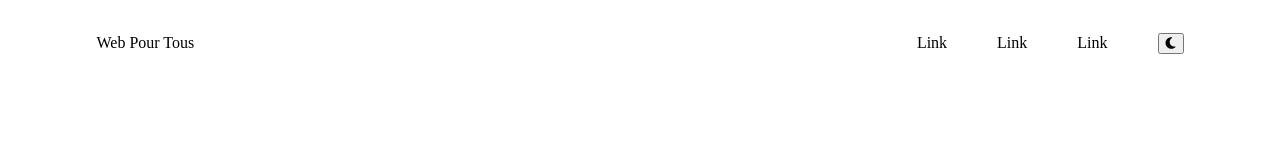
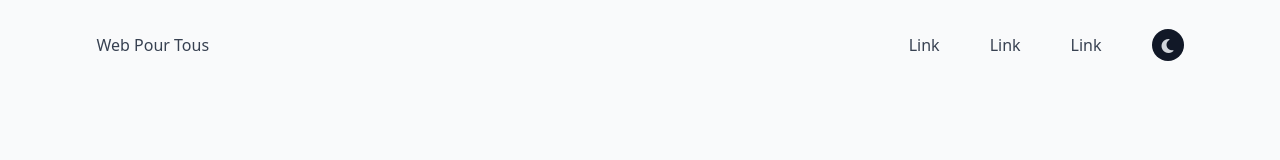
Before and after one commit to loddaa/web-pour-tous, a plain HTML site: page index.html in a window 1280 px wide. Drawn offline with Linux system fonts and the light colour scheme.

Commit message:
Change CSS darktheme variables

```diff
--- a/index.html
+++ b/index.html
@@ -40,7 +40,9 @@
         </header>
 
         <main>
+            <section class="hero">
 
+            </section>
         </main>
 
         <footer>
--- a/public/css/main.css
+++ b/public/css/main.css
@@ -9,13 +9,15 @@ html {
 }
 
 * {
-    --bg-light: white;
-    --bg-dark: black;
-    --text-dark: black;
-    --text-light: white;
+    --bg-light: rgb(249 250 251);
+    --bg-dark: rgb(17 24 39);
+    --text-dark: rgb(55 65 81);
+    --text-light: rgb(209 213 219);
 
     --px-section-desktop: 7%;
     --py-section-desktop: 50px;
+
+    font-family: system-ui, -apple-system, BlinkMacSystemFont, 'Segoe UI', Roboto, Oxygen, Ubuntu, Cantarell, 'Open Sans', 'Helvetica Neue', sans-serif;
 }
 
 .display-none {
@@ -50,6 +52,30 @@ nav ul {
     gap: 50px;
 }
 
+.light-theme-switch {
+    background: var(--bg-dark);
+    color: var(--text-light);
+    border: none;
+    text-align: center;
+    width: 2rem;
+    height: 2rem;
+    line-height: 2rem;
+    font-size: 1rem;
+    border-radius: 50%;
+}
+
+.dark-theme-switch {
+    background: var(--bg-light);
+    color: var(--text-dark);
+    border: none;
+    text-align: center;
+    width: 2rem;
+    height: 2rem;
+    line-height: 2rem;
+    font-size: 1rem;
+    border-radius: 50%;
+}
+
 nav {
     padding: 10px var(--px-section-desktop);
     display: flex;
@@ -62,3 +88,7 @@ nav {
     align-items: center;
     gap: 50px;
 }
+
+.hero {
+
+}
```
